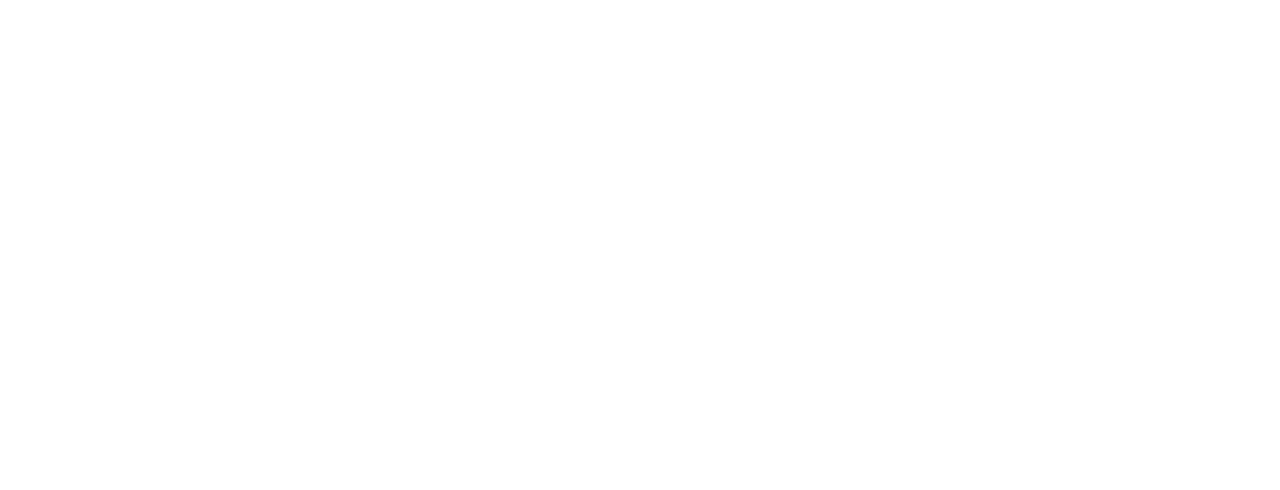
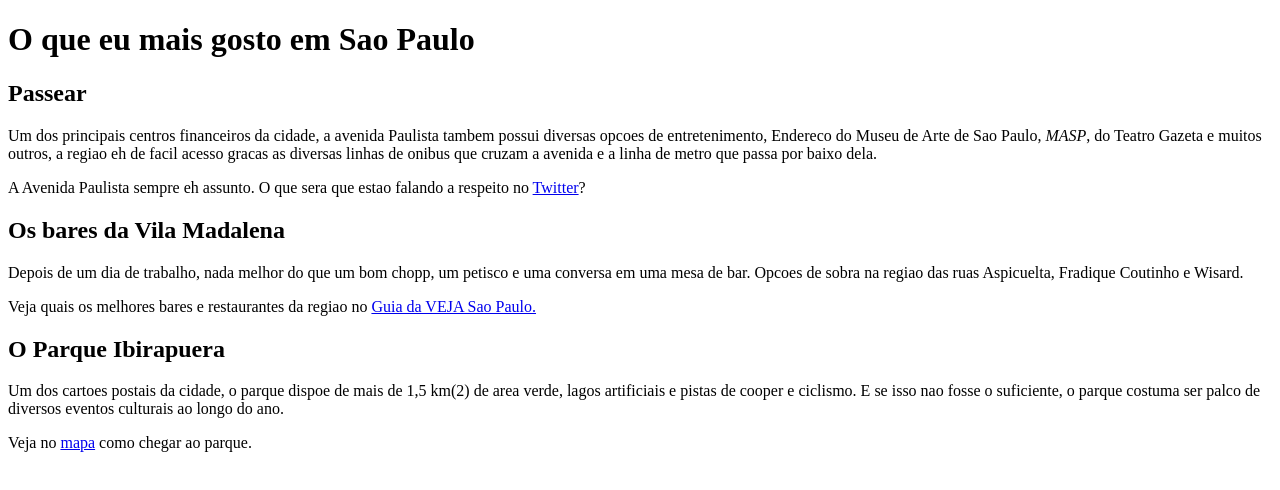
Before and after one commit to Antonio-RAS/-HTML5-CSS3-, a plain HTML site: page O que eu mais gosto/index.html in a window 1280 px wide. Drawn offline with Linux system fonts and the light colour scheme.

Commit message:
Update index.html

```diff
--- a/O que eu mais gosto/index.html
+++ b/O que eu mais gosto/index.html
@@ -3,9 +3,32 @@
 <head>
     <meta charset="UTF-8">
     <meta name="viewport" content="width=device-width, initial-scale=1.0">
-    <title>O que eu mais gosto</title>
+    <title>O que eu mais gosto em Sao Paulo</title>
 </head>
 <body>
+    <h1>O que eu mais gosto em Sao Paulo</h1>
+    <h2>Passear</h2>
+    <p>
+        Um dos principais centros financeiros da cidade, a avenida Paulista tambem possui diversas opcoes de entretenimento, Endereco do Museu de Arte de Sao Paulo, <em>MASP</em>, do Teatro Gazeta e muitos outros, a regiao eh de facil acesso gracas as diversas linhas de onibus que cruzam a avenida e a linha de metro que passa por baixo dela.
+    </p>
+    <p>
+        A Avenida Paulista sempre eh assunto. O que sera que estao falando a respeito no <a href='https://twitter.com/#!/search/Avenida Paulista' target='_blank'>Twitter</a>?
+    </p>
 
+    <h2>Os bares da Vila Madalena</h2>
+    <p>
+        Depois de um dia de trabalho, nada melhor do que um bom chopp, um petisco e uma conversa em uma mesa de bar. Opcoes de sobra na regiao das ruas Aspicuelta, Fradique Coutinho e Wisard.
+    </p>
+    <p>
+        Veja quais os melhores bares e restaurantes da regiao no <a href='http://vejasp.abril.com.br/busca?chn=bares&qu=&nbh=Pinheiros%20/%20Vila%20Madalena' target='_blank'>Guia da VEJA Sao Paulo.</a>
+    </p>
+
+    <h2>O Parque Ibirapuera</h2>
+    <p>
+        Um dos cartoes postais da cidade, o parque dispoe de mais de 1,5 km(2) de area verde, lagos artificiais e pistas de cooper e ciclismo. E se isso nao fosse o suficiente, o parque costuma ser palco de diversos eventos culturais ao longo do ano.
+    </p>
+    <p>
+        Veja no <a href='http://goo.gl/maps/HoH8' target="_blank">mapa</a> como chegar ao parque.
+    </p>
 </body>
 </html>
```
